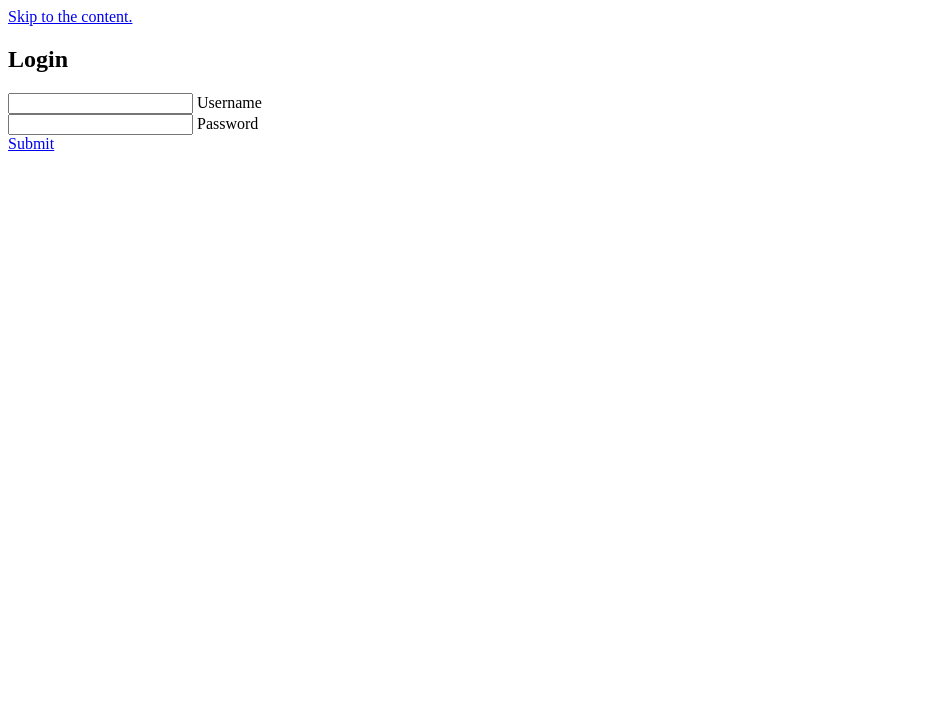
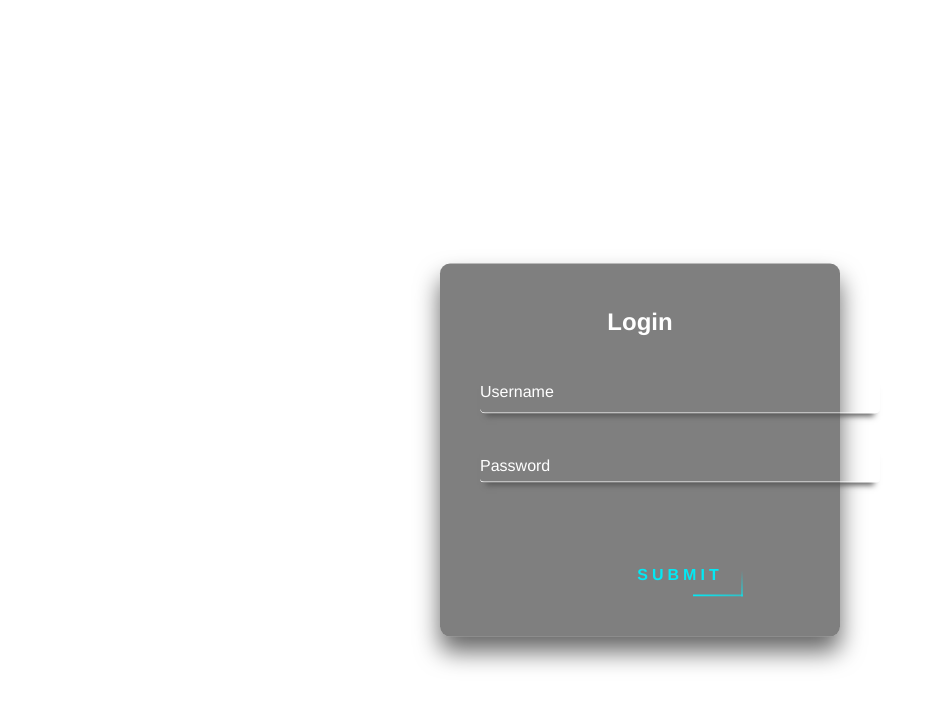
Before and after one commit to KevinDestagnol/algebre.github.io, a Jekyll site: the page built from upload2.md, in a window 1280 px wide. Shown: the top 707 px of the page, without its empty margins (0-933 px from the left). Built offline with Jekyll 4.4.1, drawn with Linux system fonts in a browser that asks for light colours; nearby versions of some CDN libraries; some web fonts are replaced.

Commit message:
Update default7.html

```diff
--- a/_layouts/default7.html
+++ b/_layouts/default7.html
@@ -16,7 +16,7 @@
     <meta name="viewport" content="width=device-width, initial-scale=1">
     <meta name="theme-color" content="#157878">
     <meta name="apple-mobile-web-app-status-bar-style" content="black-translucent">
-    <link rel="stylesheet" href="{{ '/assets/css/style2.css?v=' | append: site.github.build_revision | relative_url }}">
+    <link rel="stylesheet" href="{{ '/assets/css/style.css?v=' | append: site.github.build_revision | relative_url }}">
   </head>
   <body>
     <a id="skip-to-content" href="#content">Skip to the content.</a>
```
